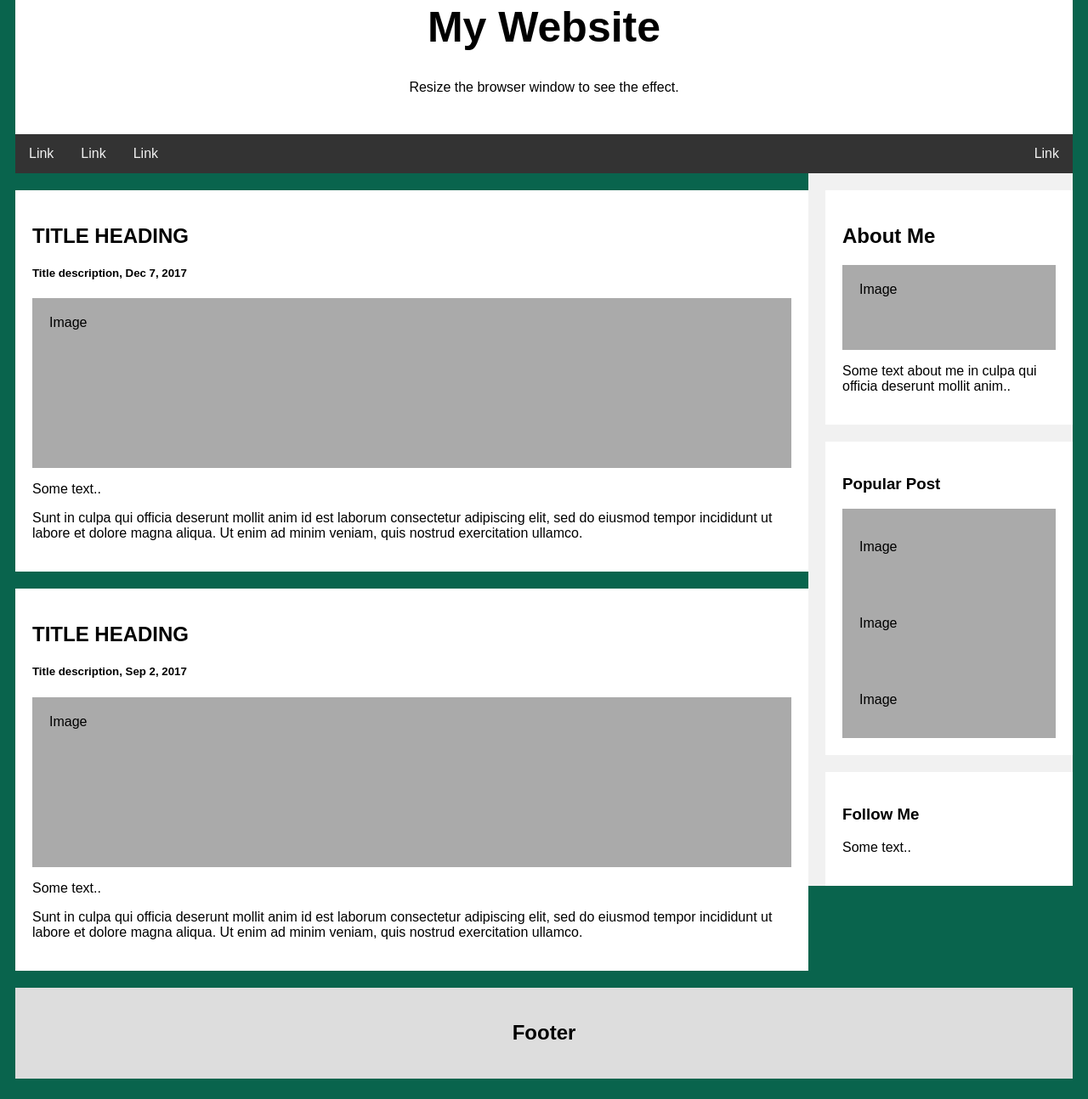
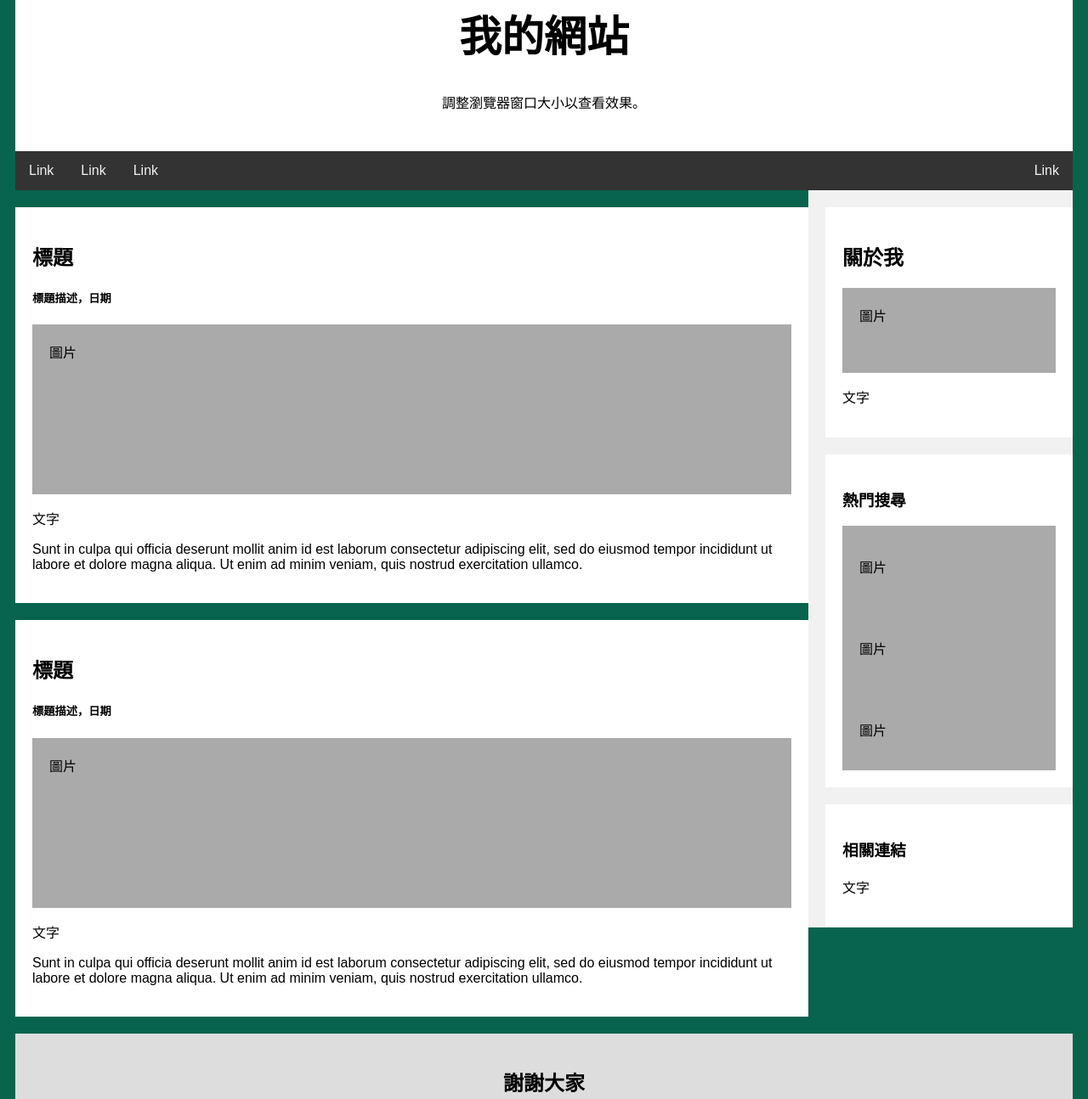
Before and after one commit to chiyano0504/firstweb, a plain HTML site: page index.html in a window 1280 px wide. Shown: the part 79-1373 px from the top of the page at 85% size. Drawn offline with Linux system fonts and the light colour scheme.

Commit message:
1229
comit

```diff
--- a/index.html
+++ b/index.html
@@ -7,8 +7,8 @@
 <body>
 
 <div class="header">
-  <h1>My Website</h1>
-  <p>Resize the browser window to see the effect.</p>
+  <h1>我的網站</h1>
+  <p>調整瀏覽器窗口大小以查看效果。</p>
 </div>
 
 <div class="topnav">
@@ -21,41 +21,41 @@
 <div class="row">
   <div class="leftcolumn">
     <div class="card">
-      <p class="teat-muted"></p> <h2>TITLE HEADING</h2>
-      <h5>Title description, Dec 7, 2017</h5>
-      <div class="fakeimg" style="height:200px;">Image</div>
-      <p>Some text..</p>
+      <p class="teat-muted"></p> <h2>標題</h2>
+      <h5>標題描述，日期</h5>
+      <div class="fakeimg" style="height:200px;">圖片</div>
+      <p>文字</p>
       <p>Sunt in culpa qui officia deserunt mollit anim id est laborum consectetur adipiscing elit, sed do eiusmod tempor incididunt ut labore et dolore magna aliqua. Ut enim ad minim veniam, quis nostrud exercitation ullamco.</p>
     </div>
     <div class="card">
-      <h2>TITLE HEADING</h2>
-      <h5>Title description, Sep 2, 2017</h5>
-      <div class="fakeimg" style="height:200px;">Image</div>
-      <p>Some text..</p>
+      <h2>標題</h2>
+      <h5>標題描述，日期</h5>
+      <div class="fakeimg" style="height:200px;">圖片</div>
+      <p>文字</p>
       <p>Sunt in culpa qui officia deserunt mollit anim id est laborum consectetur adipiscing elit, sed do eiusmod tempor incididunt ut labore et dolore magna aliqua. Ut enim ad minim veniam, quis nostrud exercitation ullamco.</p>
     </div>
   </div>
   <div class="rightcolumn">
     <div class="card">
-      <h2>About Me</h2>
-      <div class="fakeimg" style="height:100px;">Image</div>
-      <p>Some text about me in culpa qui officia deserunt mollit anim..</p>
+      <h2>關於我</h2>
+      <div class="fakeimg" style="height:100px;">圖片</div>
+      <p>文字</p>
     </div>
     <div class="card">
-      <h3>Popular Post</h3>
-      <div class="fakeimg"><p>Image</p></div>
-      <div class="fakeimg"><p>Image</p></div>
-      <div class="fakeimg"><p>Image</p></div>
+      <h3>熱門搜尋</h3>
+      <div class="fakeimg"><p>圖片</p></div>
+      <div class="fakeimg"><p>圖片</p></div>
+      <div class="fakeimg"><p>圖片</p></div>
     </div>
     <div class="card">
-      <h3>Follow Me</h3>
-      <p>Some text..</p>
+      <h3>相關連結</h3>
+      <p>文字</p>
     </div>
   </div>
 </div>
 
 <div class="footer">
-  <h2>Footer</h2>
+  <h2>謝謝大家</h2>
 </div>
 
 </body>
```
Also changed, not shown: 1 other file.
